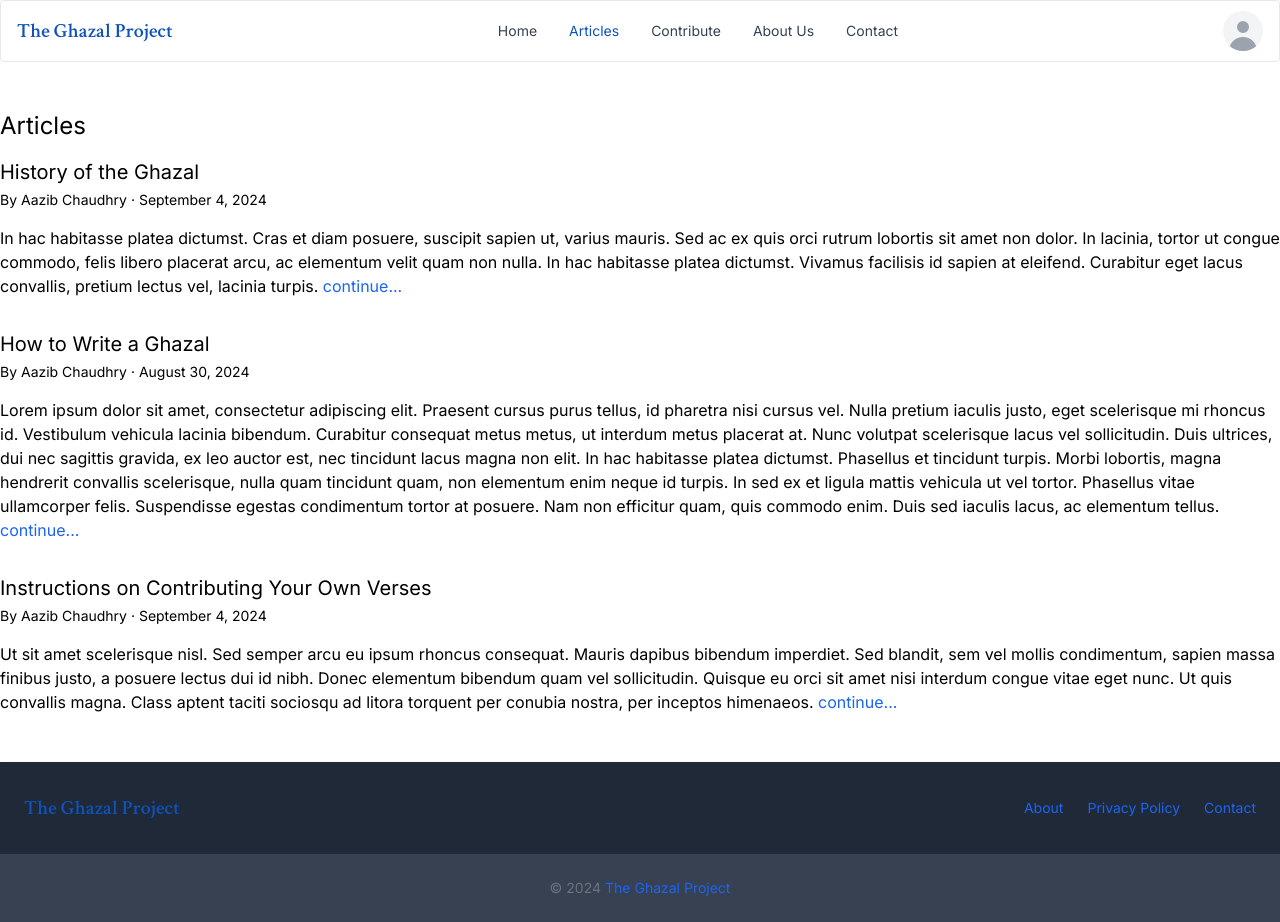
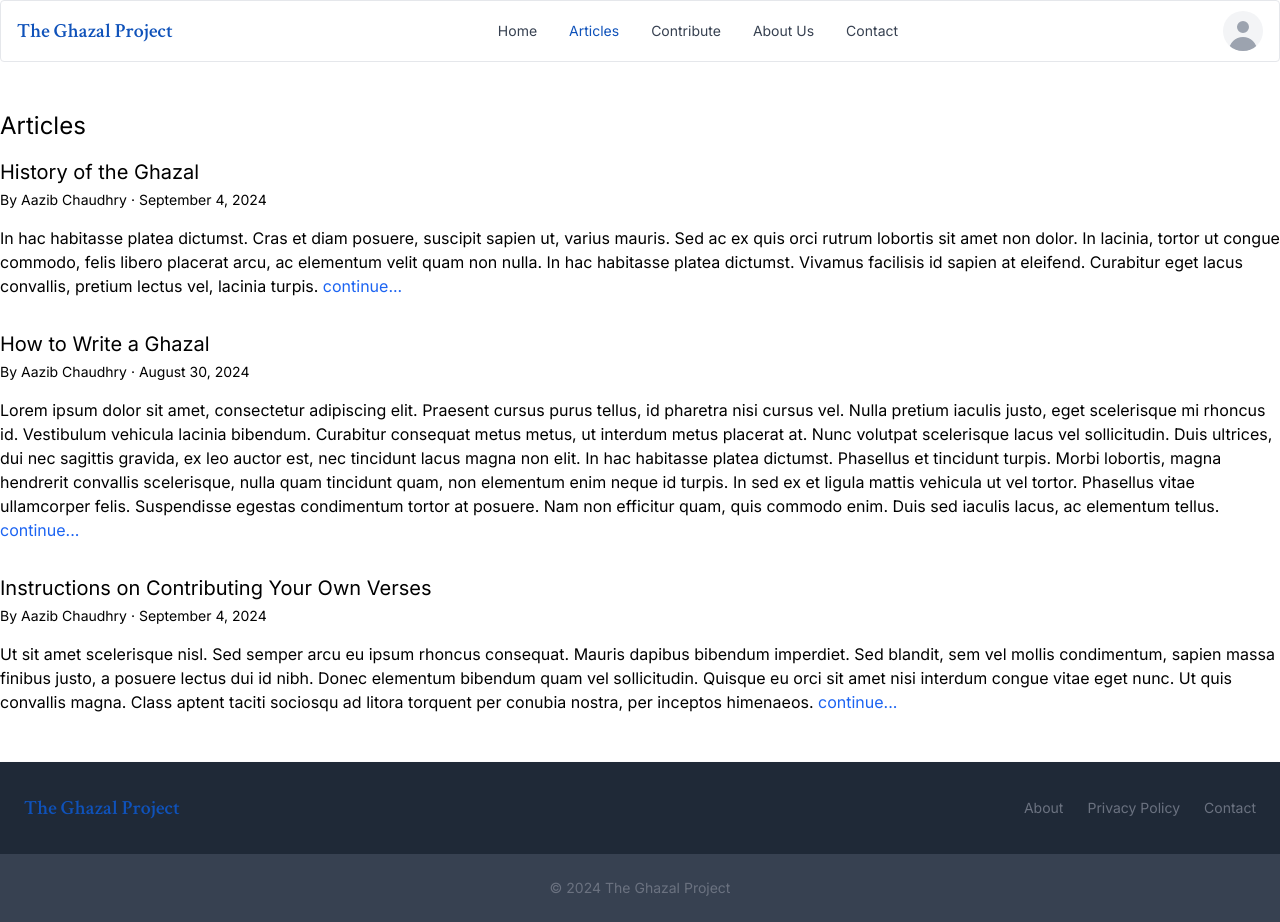
Before and after one commit to aazibch/theghazalproject, a Next.js app: page /articles in a window 1280 px wide. Built offline with nearby package versions, Linux system fonts and the light colour scheme.

Commit message:
Adjust the link styling

```diff
--- a/components/layout/footer/footer.tsx
+++ b/components/layout/footer/footer.tsx
@@ -1,10 +1,15 @@
 'use client';
 
-import { Footer as FooterComponent } from 'flowbite-react';
+import { Footer } from 'flowbite-react';
+import Link from 'next/link';
 
-export default function Footer() {
+const customLinkTheme = {
+  href: 'text-gray-500'
+};
+
+export default function FooterComponent() {
   return (
-    <FooterComponent className="rounded-none" bgDark>
+    <Footer className="rounded-none" bgDark>
       <div className="w-full text-center">
         <div className="px-6 py-8">
           <div className="container mx-auto">
@@ -12,26 +17,33 @@ export default function Footer() {
               <span className="self-center whitespace-nowrap text-xl font-semibold dark:text-white text-primary_blue font-crimson_text">
                 The Ghazal Project
               </span>
-              <FooterComponent.LinkGroup className="text-white">
-                <FooterComponent.Link href="#">About</FooterComponent.Link>
-                <FooterComponent.Link href="#">
+              <Footer.LinkGroup>
+                <Footer.Link as={Link} theme={customLinkTheme} href="#">
+                  About
+                </Footer.Link>
+                <Footer.Link as={Link} theme={customLinkTheme} href="#">
                   Privacy Policy
-                </FooterComponent.Link>
-                <FooterComponent.Link href="#">Contact</FooterComponent.Link>
-              </FooterComponent.LinkGroup>
+                </Footer.Link>
+                <Footer.Link as={Link} theme={customLinkTheme} href="#">
+                  Contact
+                </Footer.Link>
+              </Footer.LinkGroup>
             </div>
           </div>
         </div>
-        <div className="bg-gray-700 px-4 py-6">
+        <div className="bg-gray-700 text-gray-500 px-4 py-6">
           <div className="container mx-auto">
-            <FooterComponent.Copyright
-              href="#"
+            <Footer.Copyright
+              theme={{
+                href: 'ml-1 text-gray-500 hover:underline'
+              }}
+              href="/"
               by="The Ghazal Project"
               year={2024}
             />
           </div>
         </div>
       </div>
-    </FooterComponent>
+    </Footer>
   );
 }
--- a/components/layout/header/header.tsx
+++ b/components/layout/header/header.tsx
@@ -10,7 +10,7 @@ export default function Header() {
       rounded
       border
     >
-      <Navbar.Brand href="/">
+      <Navbar.Brand className="hover:no-underline" href="/">
         <span className="self-center whitespace-nowrap text-xl font-semibold dark:text-white text-primary_blue font-crimson_text">
           The Ghazal Project
         </span>
--- a/components/layout/header/nav-link.tsx
+++ b/components/layout/header/nav-link.tsx
@@ -14,6 +14,7 @@ export default function NavLink({ href, children }: NavLinkProps) {
 
   return (
     <Navbar.Link
+      className="hover:no-underline"
       as={Link}
       href={href}
       active={
```
